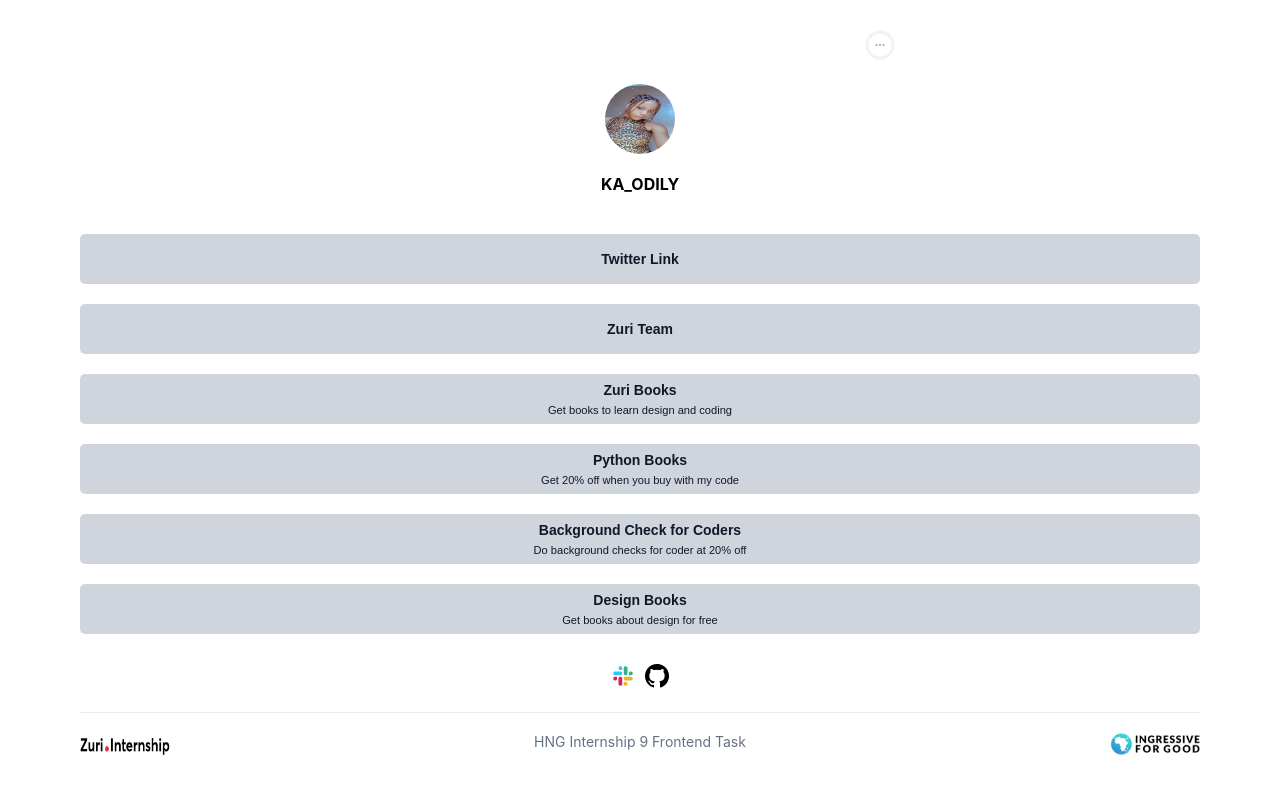
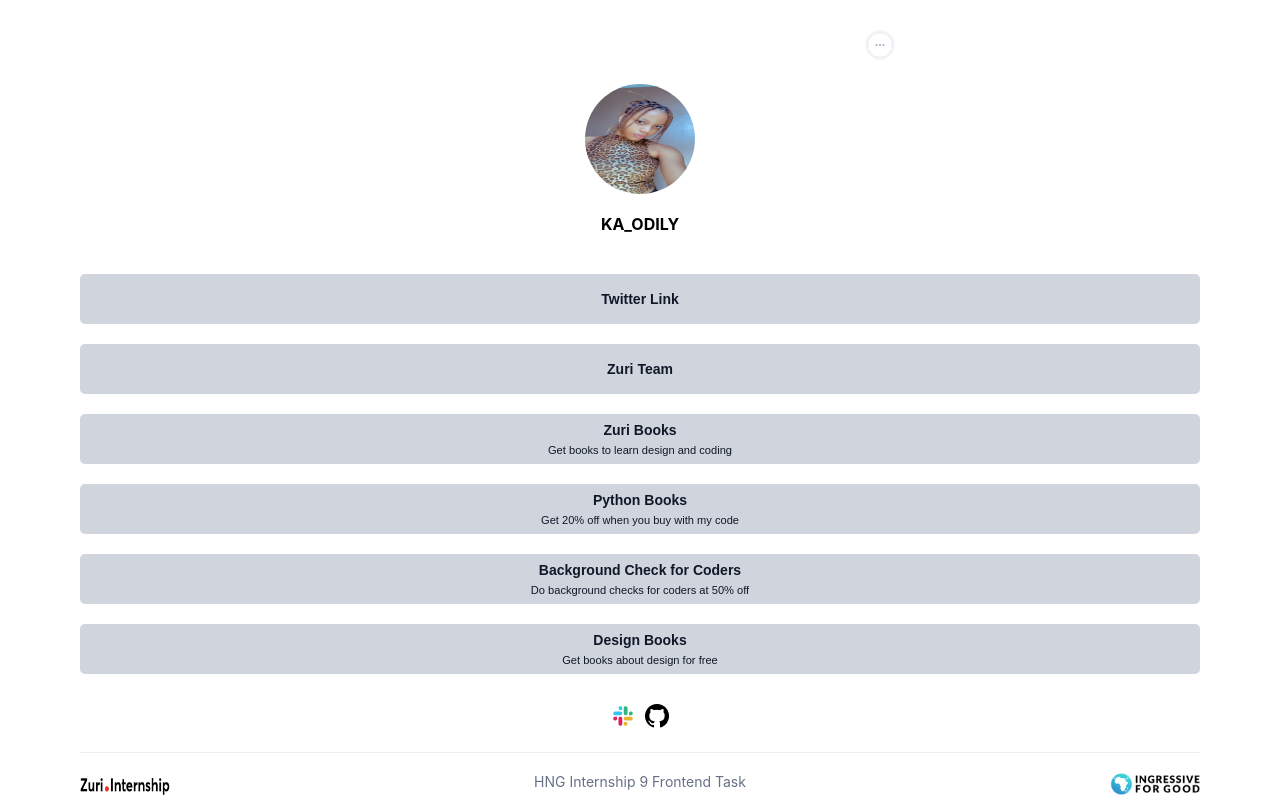
Before and after one commit to Kaodily/Task-1, a React (Create React App) app: page / in a window 1280 px wide. Built offline with nearby package versions, Linux system fonts and the light colour scheme.

Commit message:
updating app

```diff
--- a/src/components/Data.js
+++ b/src/components/Data.js
@@ -32,7 +32,7 @@ export const datas = [
         id:'pitch',
         name: 'Background Check for Coders',
         link:'https://background.zuri.team/',
-        text:'Do background checks for coder at 20% off'
+        text:'Do background checks for coders at 50% off'
 
 
     },
--- a/src/components/Links.js
+++ b/src/components/Links.js
@@ -1,7 +1,7 @@
 import { datas } from './Data'
 export default function Links() {
   return (
-      <div>
+      <div >
           {datas.map((data,index) => {
               return (
                   <div key={index}>
--- a/src/index.css
+++ b/src/index.css
@@ -19,8 +19,8 @@ margin-bottom: 20px;
   display: none;
 }
 .header .input_container{
-  width: 70px;
-  height: 70px;
+  width: 90px;
+  height: 90px;
   border-radius: 50%;
   margin: 20px auto;
   position: relative;
@@ -35,8 +35,8 @@ margin-bottom: 20px;
 }
 
  .profile{
-  width: 70px;
-  height: 70px;
+  width: 90px;
+  height: 90px;
   border-radius: 50%;
 }
 
@@ -53,7 +53,6 @@ margin-bottom: 20px;
   font-size: 12px;
   position: relative;
   padding-top: 7px;
-  /* opacity: 0; */
 }
 .info::before{
   content: '';
@@ -92,6 +91,7 @@ margin-top: 40px;
   border-radius: 5px;
   background-color: rgba(208, 213, 221, 1);
   color: rgba(16, 24, 40, 1);
+  cursor: pointer;
 
 }
 .link_buttons a{
@@ -107,6 +107,8 @@ margin-top: 40px;
 .icons{
   text-align: center;
   margin-top: 30px;
+  cursor: pointer;
+
 }
 .slack_icon{
   margin-right: 10px;
@@ -141,4 +143,13 @@ justify-content: space-between;
 
     margin: 0;
   }
+  .header .input_container{
+    width: 110px;
+    height: 110px;
 }
+.profile{
+  width: 110px;
+  height: 110px;
+
+}
+}
```
